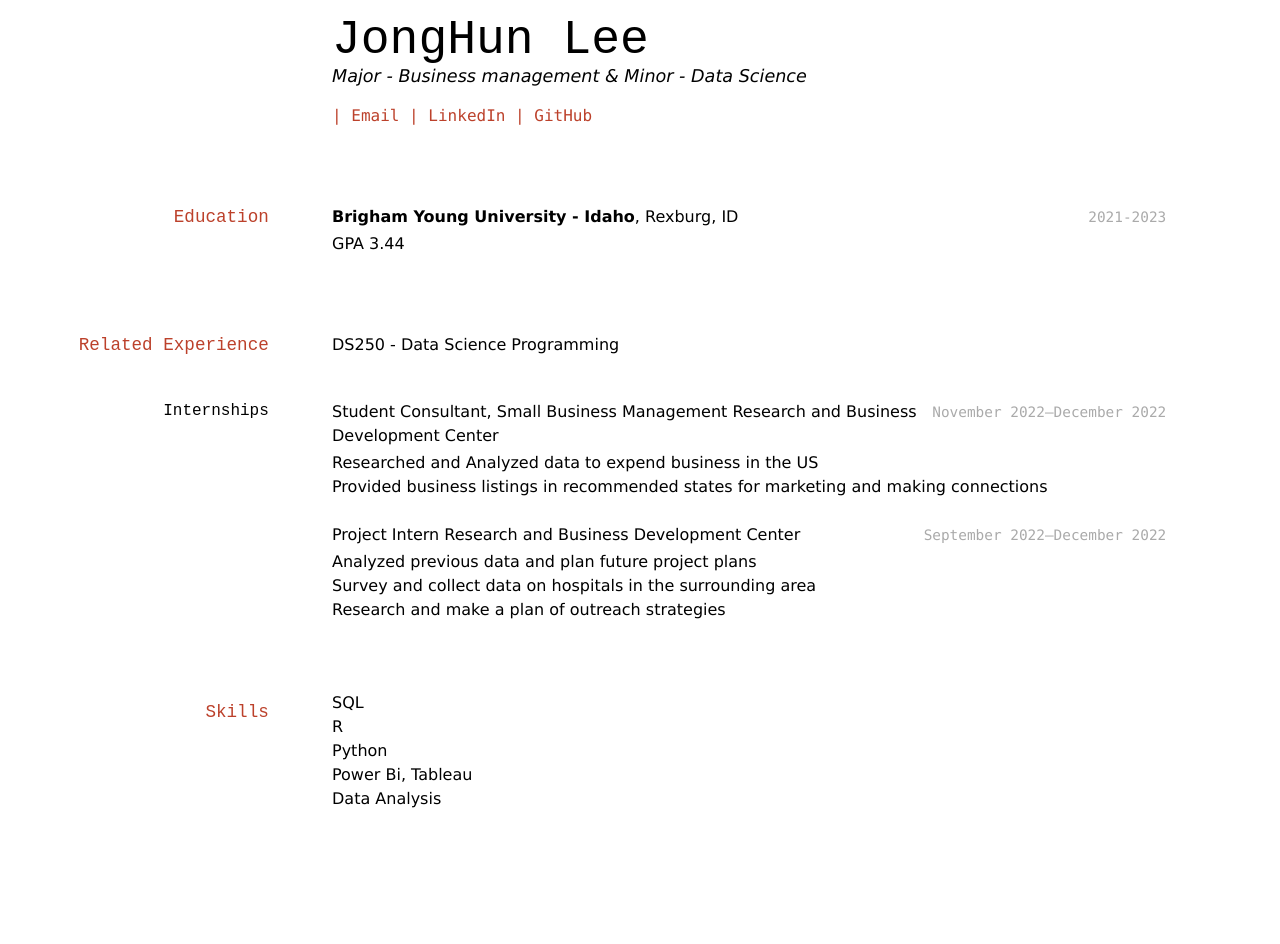
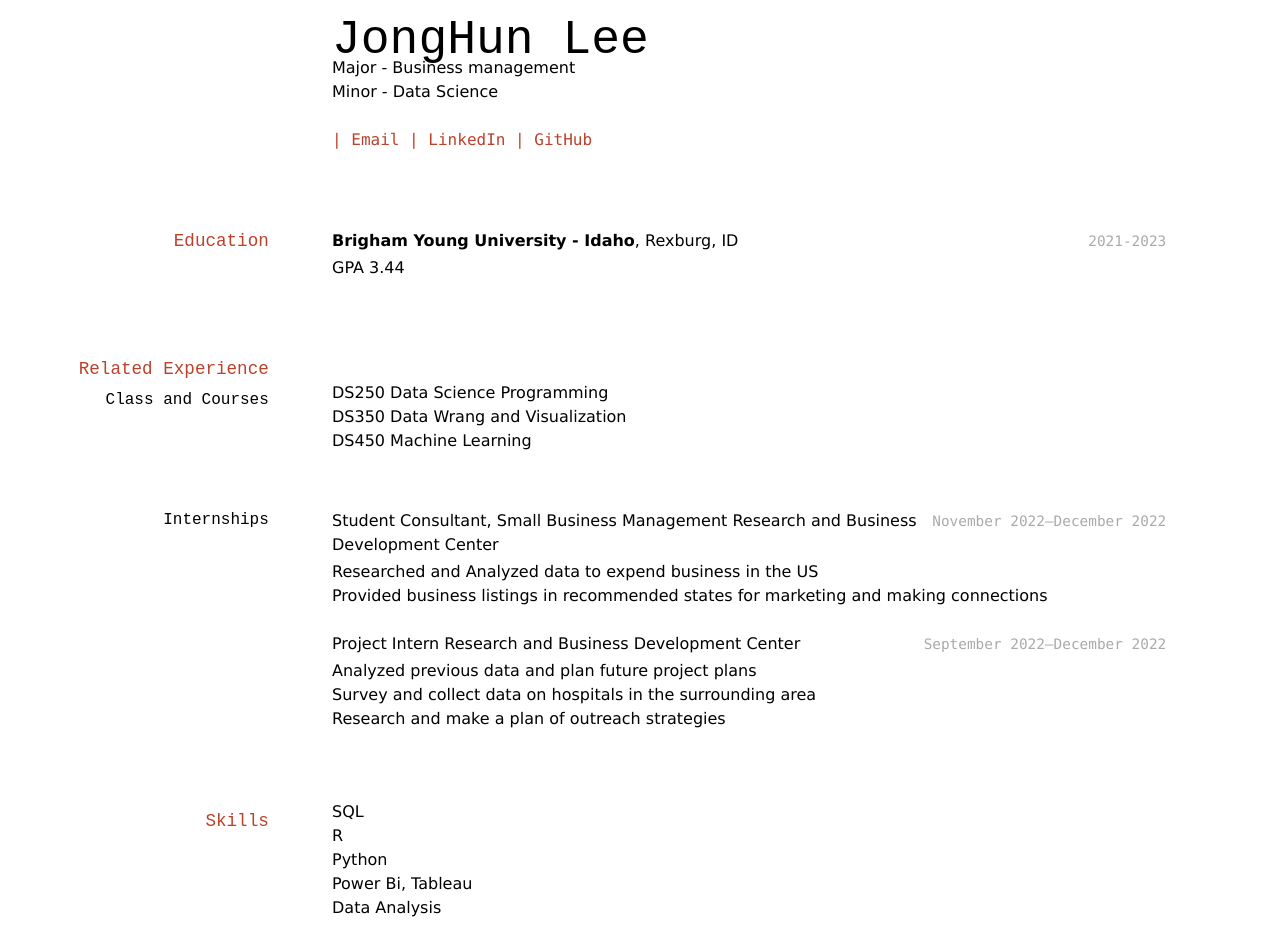
Before and after one commit to byuids-resumes/JongHun_Resume1, a Jekyll site: the page built from docs/index.md, in a window 1280 px wide. Built offline with Jekyll 4.4.1, drawn with Linux system fonts in a browser that asks for light colours; before the commit the page ends 900 px from its top, so only the background shows below that.

Commit message:
add the class

```diff
--- a/docs/index.md
+++ b/docs/index.md
@@ -3,7 +3,8 @@ layout: cv
 title: JongHun's Resume
 ---
 # JongHun Lee
-Major - Business management & Minor - Data Science
+ - Major - Business management
+ - Minor - Data Science
 
 <div id="webaddress">
 | <a href="jonghun.lee2023@gmail.com">Email</a>
@@ -22,7 +23,11 @@ __Brigham Young University - Idaho__, Rexburg, ID
 
 
 ## Related Experience
-DS250 - Data Science Programming
+
+### Class and Courses
+- DS250  Data Science Programming
+- DS350  Data Wrang and Visualization
+- DS450 Machine Learning
 
 ### Internships
 
```
